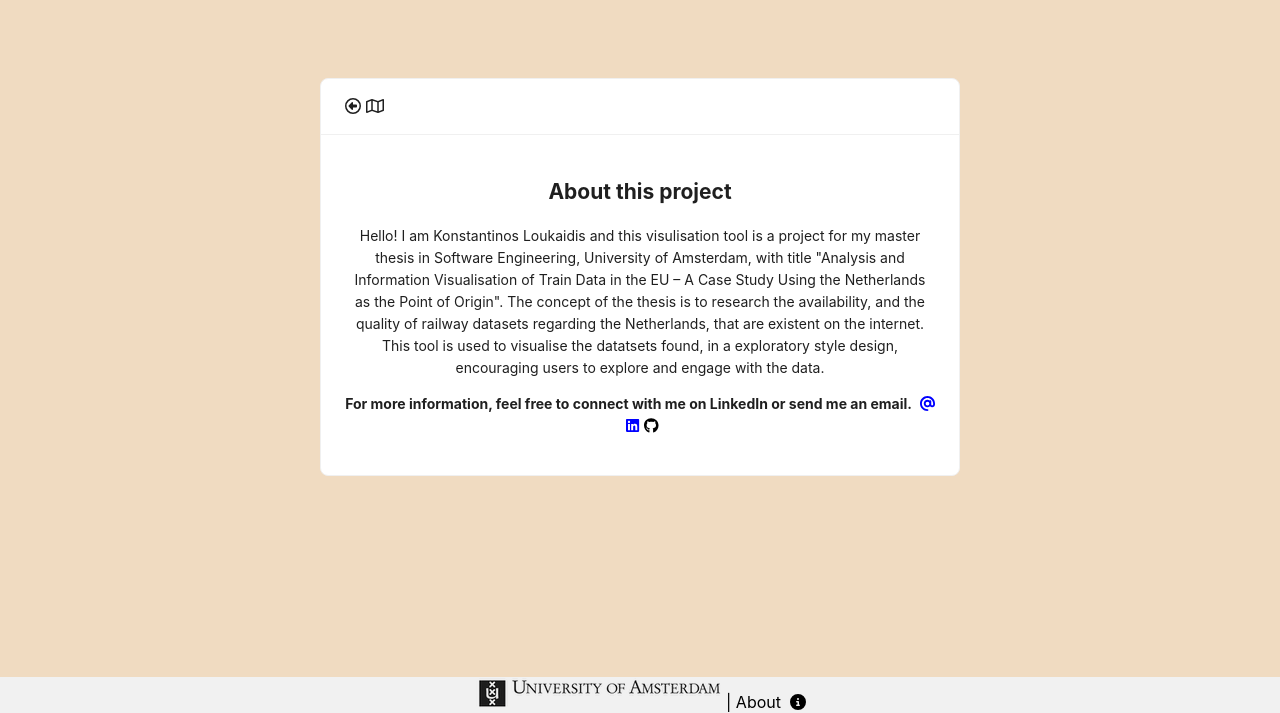
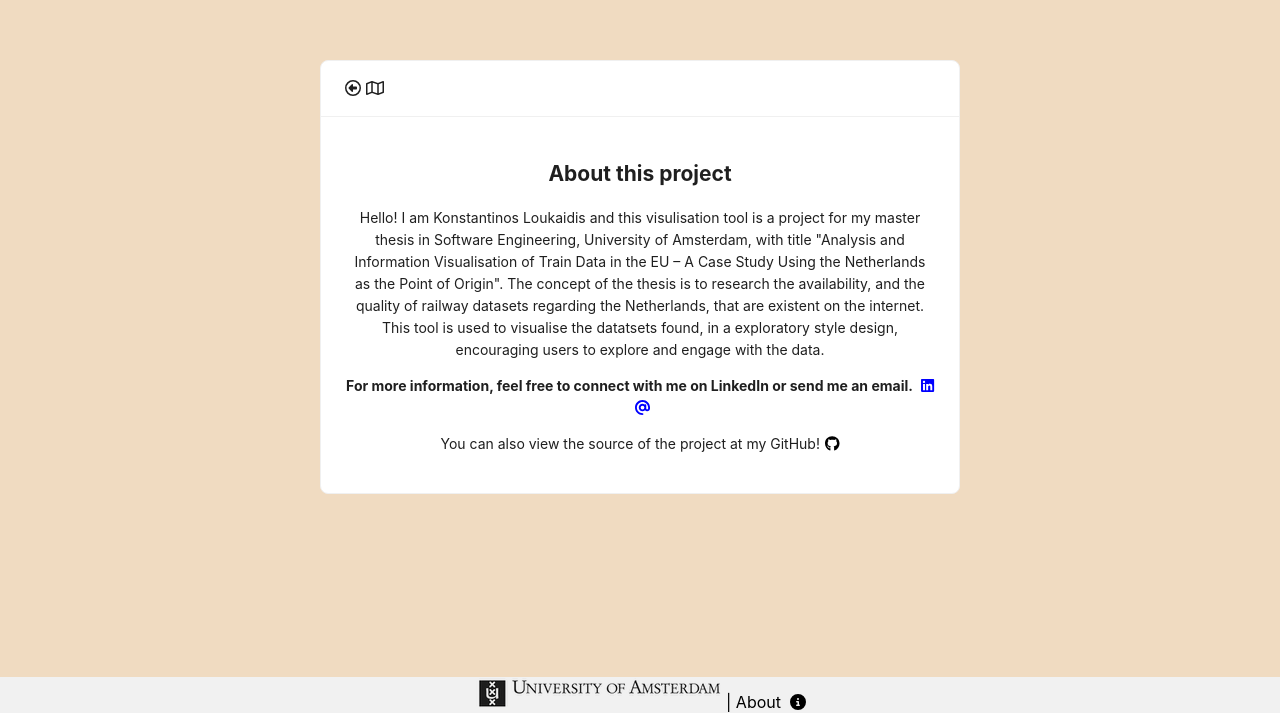
Before and after one commit to konstantinosloukaidis/uvathesis, a React (Create React App) app in the folder visualizationtool/: page /about in a window 1280 px wide. Shown: the part 123-836 px from the top of the page. Built offline with nearby package versions, Linux system fonts and the light colour scheme.

Commit message:
minor change

```diff
--- a/visualizationtool/src/pages/AboutPage.js
+++ b/visualizationtool/src/pages/AboutPage.js
@@ -37,8 +37,11 @@ const AboutPage = () => {
                     </p>
                     <p>
                         <strong>For more information, feel free to connect with me on LinkedIn or send me an email. </strong>
+                        <FontAwesomeIcon icon={faLinkedin} style={{ marginLeft: "5px", cursor: "pointer", color: "blue", fontSize: "15px"}} onClick={() => window.open("https://www.linkedin.com/in/konstantinos-loukaidis-653b11225/", "_blank")}/>
                         <FontAwesomeIcon icon={faAt} style={{ marginLeft: "5px", cursor: "pointer", color: "blue", fontSize: "15px"}} onClick={() => window.open("mailto:konstantinos.loukaidis@student.uva.nl?subject=Visualisation%20Tool%20Referrer")}/>
-                        <FontAwesomeIcon icon={faLinkedin} style={{ marginLeft: "5px", cursor: "pointer", color: "blue", fontSize: "15px"}} onClick={() => window.open("https://www.linkedin.com/in/konstantinos-loukaidis-653b11225/", "_blank")}/>
+                    </p>
+                    <p>
+                        You can also view the source of the project at my GitHub!
                         <FontAwesomeIcon icon={faGithub} style={{ marginLeft: "5px", cursor: "pointer", color: "black", fontSize: "15px"}} onClick={() => window.open("https://github.com/DevOps-Project-UvA2024/DevOps-Project", "_blank")}/>
                     </p>
                 </div>
```
